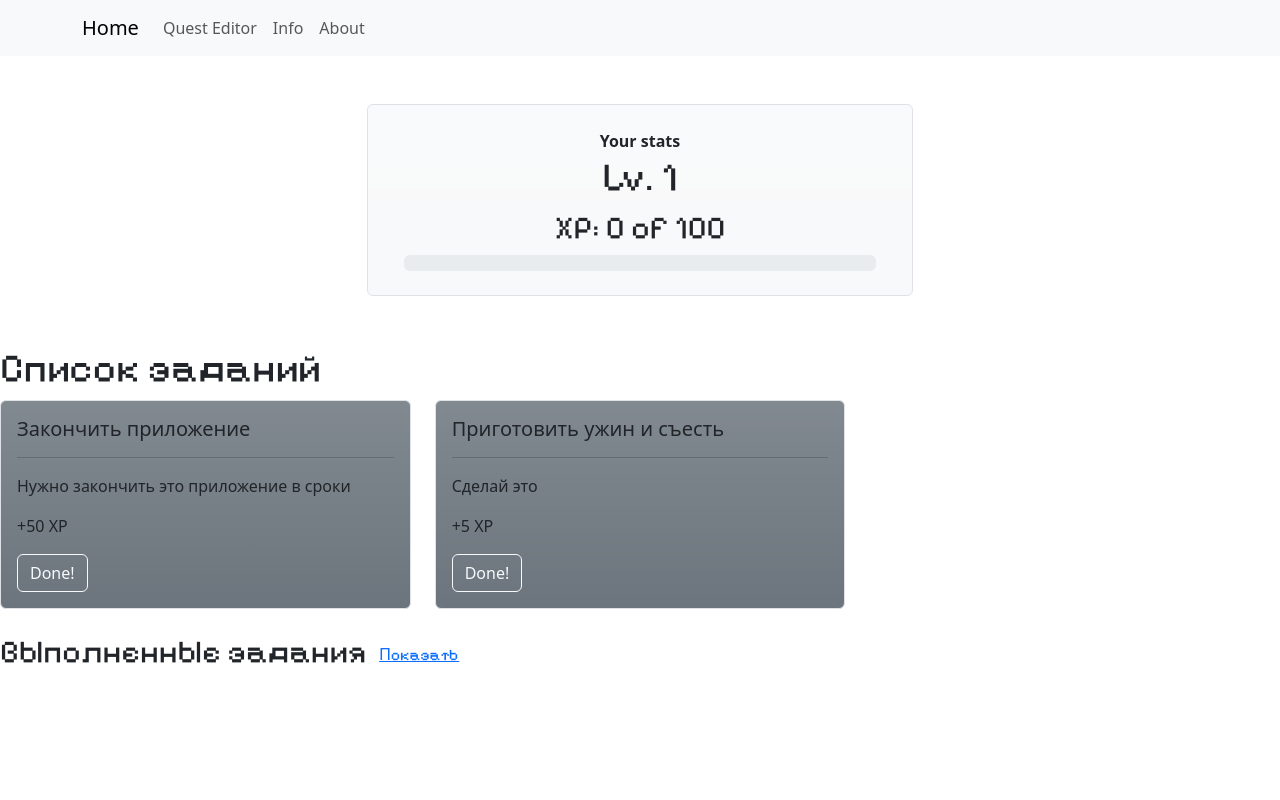
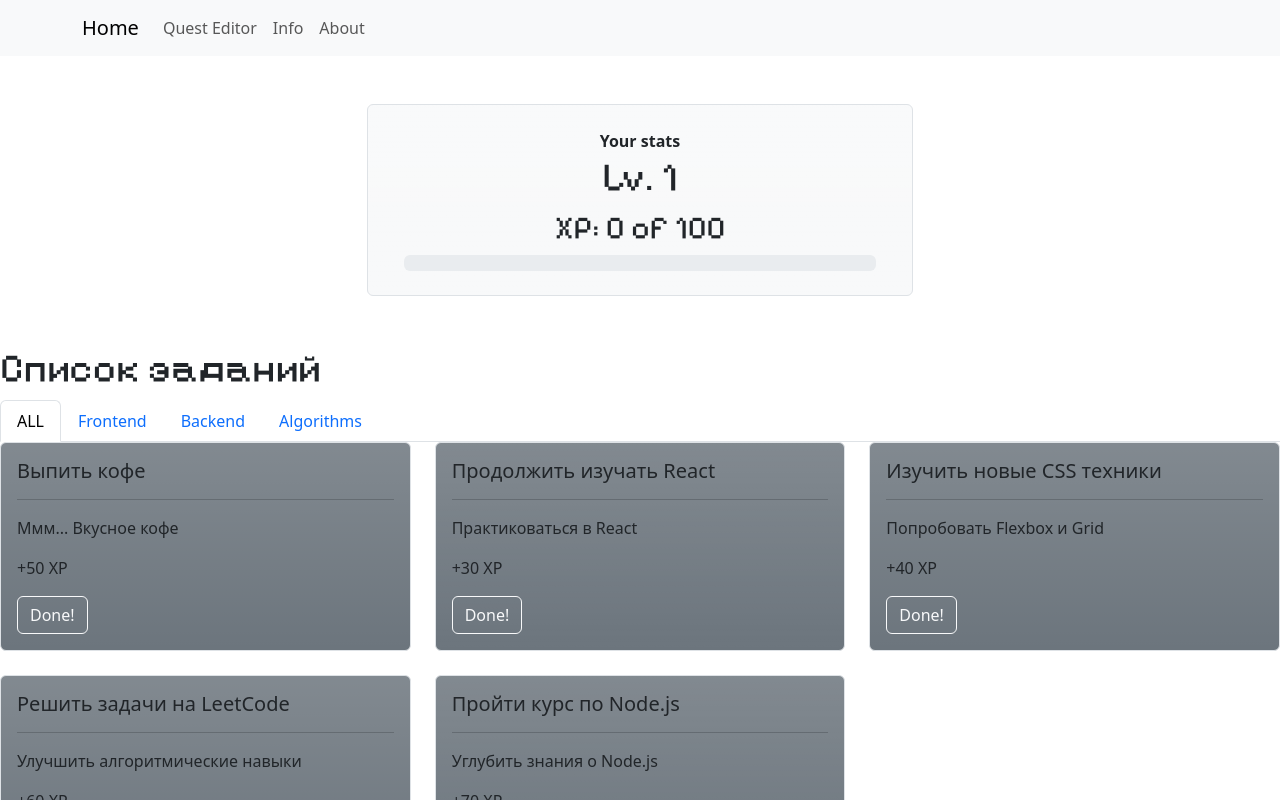
Before and after one commit to logvashgod/progressdoapp, a React (Create React App) app: page / in a window 1280 px wide. Shown: the top 800 px of the page. Built offline with nearby package versions, Linux system fonts and the light colour scheme.

Commit message:
added categories for tasks with filtration

```diff
--- a/package.json
+++ b/package.json
@@ -12,6 +12,7 @@
     "bootstrap": "^5.3.2",
     "js-cookie": "^3.0.5",
     "react": "^18.2.0",
+    "react-bootstrap": "^2.9.0",
     "react-dom": "^18.2.0",
     "react-redux": "^8.1.3",
     "react-scripts": "5.0.1",
--- a/src/App.js
+++ b/src/App.js
@@ -26,20 +26,50 @@ function App() {
     initialQuests || [
       {
         id: Math.floor(Math.random() * 1000),
-        title: "Закончить приложение",
-        body: "Нужно закончить это приложение в сроки",
+        title: "Выпить кофе",
+        body: "Ммм... Вкусное кофе",
         expValue: 50,
+        category: "Frontend",
         completedDate: null,
       },
       {
         id: Math.floor(Math.random() * 1000),
-        title: "Приготовить ужин и съесть",
-        body: "Сделай это",
-        expValue: 5,
+        title: "Продолжить изучать React",
+        body: "Практиковаться в React",
+        expValue: 30,
+        category: "Frontend",
+        completedDate: null,
+      },
+      {
+        id: Math.floor(Math.random() * 1000),
+        title: "Изучить новые CSS техники",
+        body: "Попробовать Flexbox и Grid",
+        expValue: 40,
+        category: "Frontend",
+        completedDate: null,
+      },
+      {
+        id: Math.floor(Math.random() * 1000),
+        title: "Решить задачи на LeetCode",
+        body: "Улучшить алгоритмические навыки",
+        expValue: 60,
+        category: "Algorithms",
+        completedDate: null,
+      },
+      {
+        id: Math.floor(Math.random() * 1000),
+        title: "Пройти курс по Node.js",
+        body: "Углубить знания о Node.js",
+        expValue: 70,
+        category: "Backend",
         completedDate: null,
       },
     ]
   );
+
+  const addQuest = () => {
+    const newQuest = {};
+  };
 
   const [completedQuests, setCompletedQuests] = useState(
     initialCompletedQuests || []
@@ -52,6 +82,20 @@ function App() {
       experienceNeed: 100,
     }
   );
+
+  const [categories, setCategories] = useState([
+    "ALL",
+    "Frontend",
+    "Backend",
+    "Algorithms",
+  ]);
+
+  const handleCategoryChange = (category) => {
+    console.log(`Changing active category to: ${category}`);
+    setActiveCategory(category);
+  };
+
+  const [activeCategory, setActiveCategory] = useState("ALL");
 
   const completeQuest = (expValue, quest) => {
     setUserStats((prevState) => {
@@ -113,10 +157,14 @@ function App() {
       <NavBar />
       <UserPanel userStats={userStats} />
       <QuestList
+        categories={categories}
+        activeCategory={activeCategory}
         quests={quests}
         completeQuest={completeQuest}
         onDeleteQuest={deleteQuest}
+        onCategoryChange={handleCategoryChange}
       />
+
       <CompletedQuestList completedQuests={completedQuests} />
     </div>
   );
--- /dev/null
+++ b/src/components/CategoriesList.jsx
@@ -0,0 +1,17 @@
+import React from "react";
+import Nav from "react-bootstrap/Nav";
+import "bootstrap/dist/css/bootstrap.min.css";
+
+function CategoriesList({ categories, activeCategory, onCategoryChange }) {
+  return (
+    <Nav variant="tabs" activeKey={activeCategory} onSelect={onCategoryChange}>
+      {categories.map((category) => (
+        <Nav.Item key={category}>
+          <Nav.Link eventKey={category}>{category}</Nav.Link>
+        </Nav.Item>
+      ))}
+    </Nav>
+  );
+}
+
+export default CategoriesList;
--- a/src/components/QuestList.jsx
+++ b/src/components/QuestList.jsx
@@ -1,21 +1,32 @@
+import CategoriesList from "./CategoriesList";
 import QuestItem from "./QuestItem";
 
-function QuestList({ quests, completeQuest, onDeleteQuest }) {
-  // Проверяем, есть ли quests, прежде чем вызывать map
-  if (!quests || quests.length === 0) {
-    return (
-      <div>
-        <h1>Список заданий</h1>
-        <p>Список заданий пуст.</p>
-      </div>
-    );
-  }
+function QuestList({
+  quests,
+  completeQuest,
+  onDeleteQuest,
+  categories,
+  activeCategory,
+  onCategoryChange,
+}) {
+  const filteredQuests = quests.filter((quest) => {
+    return activeCategory === "ALL" || quest.category === activeCategory;
+  });
 
   return (
     <div>
       <h1>Список заданий</h1>
+      <CategoriesList
+        categories={categories}
+        activeCategory={activeCategory}
+        onCategoryChange={onCategoryChange}
+        style={{
+          display: categories && categories.length > 0 ? "block" : "none",
+        }}
+      />
+      {filteredQuests.length > 0 ? (
         <div className="row">
-        {quests.map((quest) => (
+          {filteredQuests.map((quest) => (
             <QuestItem
               quest={quest}
               key={quest.id}
@@ -24,6 +35,9 @@ function QuestList({ quests, completeQuest, onDeleteQuest }) {
             />
           ))}
         </div>
+      ) : (
+        <p>Список заданий пуст.</p>
+      )}
     </div>
   );
 }
```
Also changed, not shown: src/components/CategoryItem.jsx (added, +7 -0 lines), 1 other file (tests, documents, lock files or other folders). Lines whose indentation alone changed are shown as unchanged.
